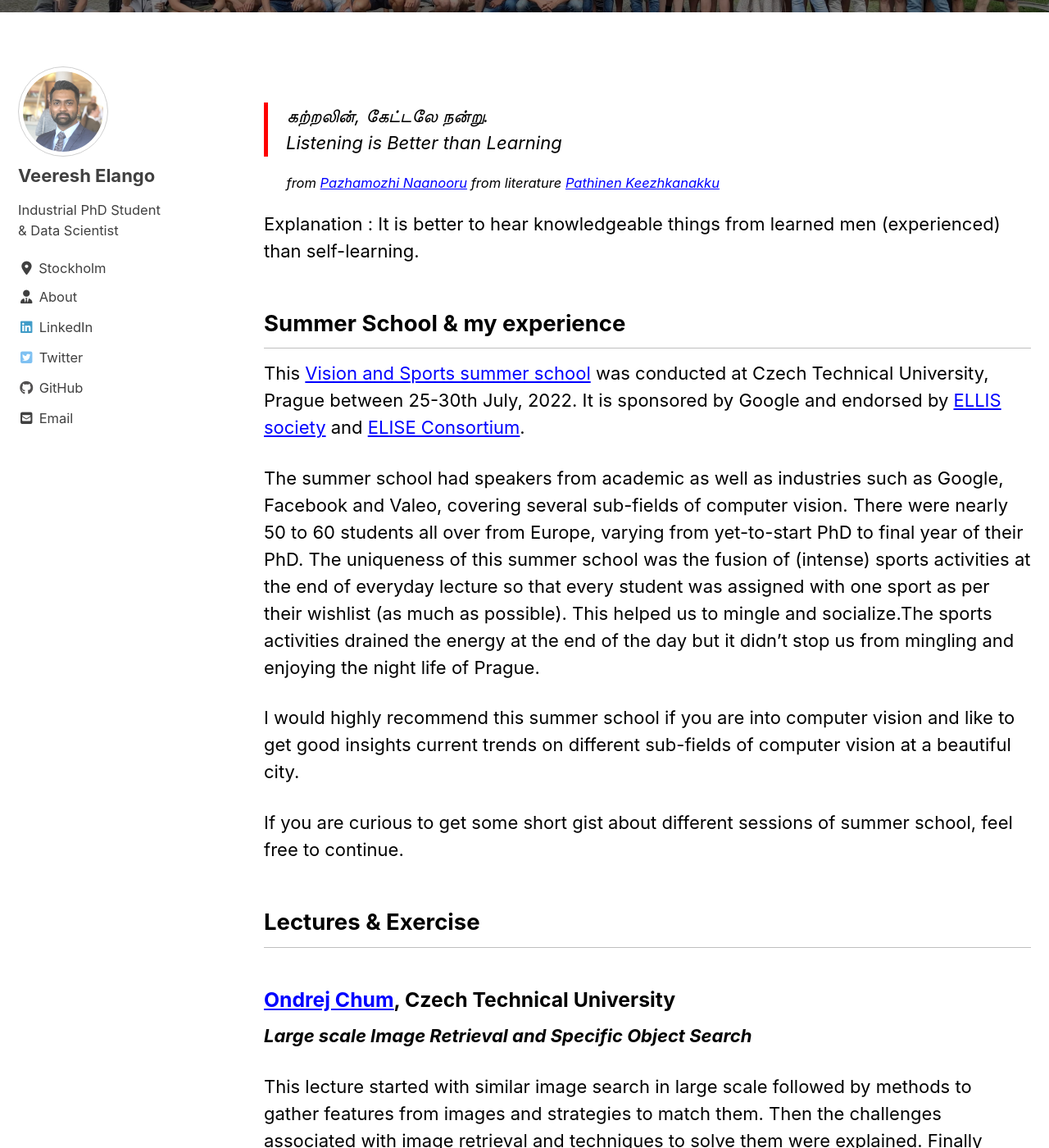
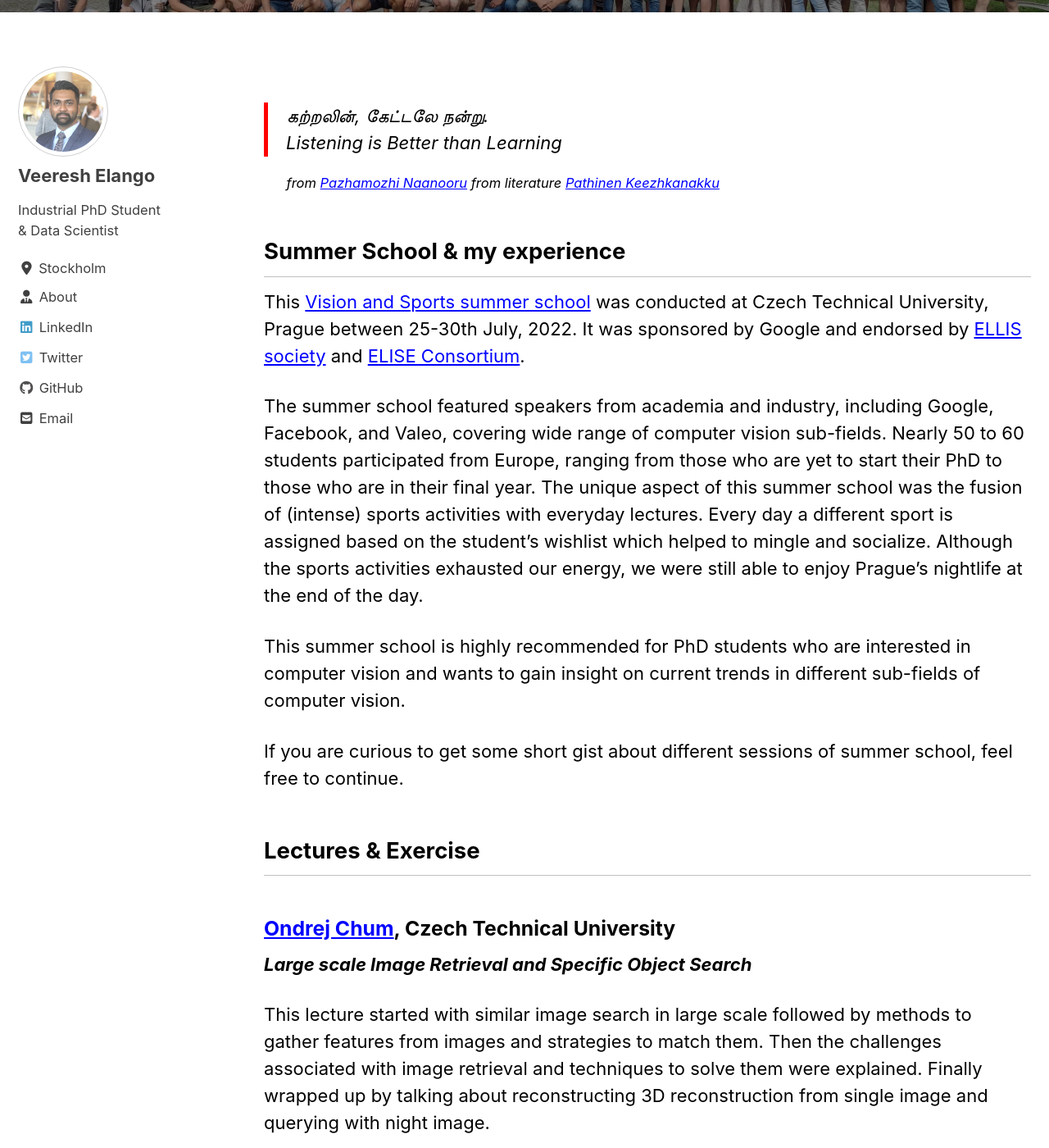
Before and after one commit to VeereshElango/veereshelango.github.io, a Jekyll site: the page built from _posts/2022-08-02-vision-sports-prague-summer-school.md, in a window 1280 px wide and 1400 px high, scrolled down 461 px. Shown: the whole window at 82% size. Built offline with Jekyll 4.4.1, drawn with Linux system fonts in a browser that asks for light colours; cached includes are drawn as plain includes; nearby versions of some CDN libraries; comment, search, counter and statistics services are not loaded.

Commit message:
Few corrections

```diff
--- a/_posts/2022-08-02-vision-sports-prague-summer-school.md
+++ b/_posts/2022-08-02-vision-sports-prague-summer-school.md
@@ -18,15 +18,14 @@ header:
 <cite> from [Pazhamozhi Naanooru](https://en.wikipedia.org/wiki/Pa%E1%B8%BBamo%E1%B8%BBi_N%C4%81%E1%B9%89%C5%AB%E1%B9%9Fu) from literature [Pathinen Keezhkanakku](https://en.wikipedia.org/wiki/Eighteen_Lesser_Texts)</cite>
  {: .small}
 
-Explanation : It is better to hear knowledgeable things from learned men (experienced) than self-learning.
 
 ## Summer School & my experience
 
-This [Vision and Sports summer school](http://cmp.felk.cvut.cz/summerschool2022/index.html) was conducted at Czech Technical University, Prague between 25-30th July, 2022. It is  sponsored by Google and endorsed by [ELLIS society](https://ellis.eu/events/vision-and-sports-summer-school-2022-in-prague) and [ELISE Consortium](https://www.elise-ai.eu/).
+This [Vision and Sports summer school](http://cmp.felk.cvut.cz/summerschool2022/index.html) was conducted at Czech Technical University, Prague between 25-30th July, 2022. It was  sponsored by Google and endorsed by [ELLIS society](https://ellis.eu/events/vision-and-sports-summer-school-2022-in-prague) and [ELISE Consortium](https://www.elise-ai.eu/).
 
-The summer school had speakers from academic as well as industries such as Google, Facebook and Valeo, covering several sub-fields of computer vision. There were nearly 50 to 60 students all over from Europe, varying from yet-to-start PhD to final year of their PhD. The uniqueness of this summer school was the fusion of (intense) sports activities at the end of everyday lecture so that every student was assigned with one sport as per their wishlist (as much as possible). This helped us to mingle and socialize.The sports activities drained the energy at the end of the day but it didn't stop us from mingling and enjoying the night life of Prague.
+The summer school featured speakers from academia and industry, including Google, Facebook, and Valeo, covering wide range of computer vision sub-fields. Nearly 50 to 60 students participated from Europe, ranging from those who are yet to start their PhD to those who are in their final year. The unique aspect of this summer school was the fusion of (intense) sports activities with everyday lectures. Every day a different sport is assigned based on the student's wishlist which helped to mingle and socialize.  Although the sports activities exhausted our energy, we were still able to enjoy Prague's nightlife at the end of the day.
 
-I would highly recommend this summer school if you are into computer vision and like to get good insights current trends on different sub-fields of computer vision at a beautiful city.
+This summer school is highly recommended for PhD students who are interested in computer vision and wants to gain insight on current trends in different sub-fields of computer vision.
 
 If you are curious to get some short gist about different sessions of summer school, feel free to continue.
 
@@ -39,7 +38,7 @@ This lecture started with similar image search in large scale followed by method
 ###  [Christoph Lampert](http://pub.ist.ac.at/~chl/), IST Austria
 ***Best Practice in Machine Learning for Computer Vision***
 <figure class="align-right" style="width: 400px">
-  <img src="{{ site.url }}{{ site.baseurl }}/assets/images/posts/summer-school/chris-takeaway.jpg" alt="a slide from Christoph Lampert lecture">
+  <img src="{{ site.url }}{{ site.baseurl }}/assets/images/posts/summer-school/chris-takeaway.JPG" alt="a slide from Christoph Lampert lecture">
   <figcaption>a slide from Christoph Lampert lecture</figcaption>
 </figure>
 The lecture started with message of computer vision is not about winning Kaggle competitions but should perform interesting or relevant tasks. The best practices to follow on   solving a computer vision task was explained using five steps: sanity checks, defining the problem, collect and annotate data, model training and model evaluation. Also the best practices to follow on scientific scrutiny was also discussed. Finally wrapped with nice take home messages which I like.
@@ -55,7 +54,7 @@ The lecture starts with the introduction about mad progress of the community in
 ***Self-Supervised learning, Contrastive learning, Vision Language models, Multi-modal Learning***
 
 <figure class="align-right" style="width: 400px">
-  <img src="{{ site.url }}{{ site.baseurl }}/assets/images/posts/summer-school/multimodallearning.jpg" alt="a slide from Hilde Kuehne lecture">
+  <img src="{{ site.url }}{{ site.baseurl }}/assets/images/posts/summer-school/multimodallearning.JPG" alt="a slide from Hilde Kuehne lecture">
   <figcaption>a slide from Hilde Kuehne lecture</figcaption>
 </figure>
 This is my favourite lecture of the summer school as the topics were highly interesting as well as enlightening. The lecture started with types of self-supervised learning such as by colorization, context structure, jigsaw puzzle and clustering. Then moved on to contrastive learning where topics like ranking loss, pairwise/contrastive loss, distance metrics were discussed along with how contrastive loss could be used for self-supervised learning. Then the techniques, importance and latest SOTA on vision language models were briefly talked through. "Multi-modal Learning - the watercooler of AI (speech, vision, nlp, ml theory)" fun and interesting way to introduce this topic. It was interesting to hear how multi-modal learning help us to learn feature representation without human annotated data and several applications of them in cross-modal learning.
```
